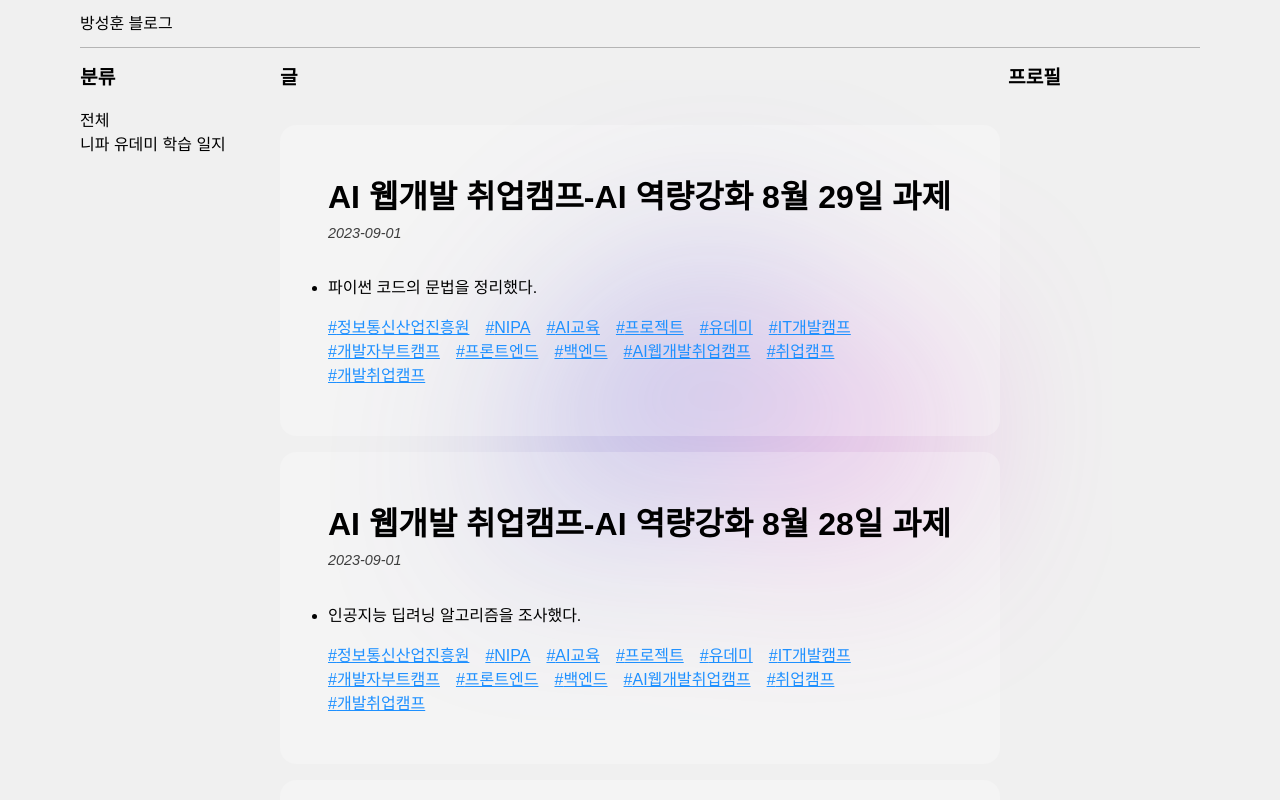
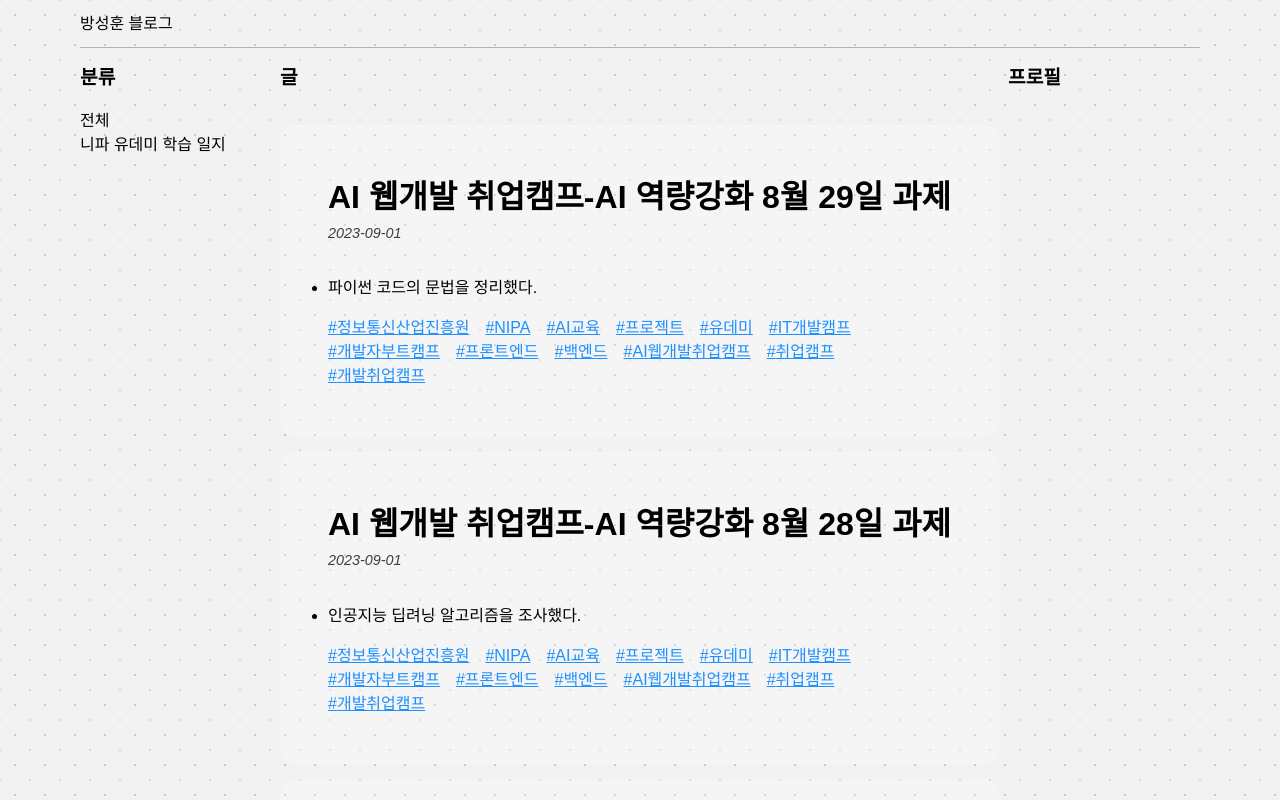
Before and after one commit to naruteride/blog, a Next.js app: page / in a window 1280 px wide. Shown: the top 800 px of the page. Built offline with nearby package versions, Linux system fonts and the light colour scheme.

Commit message:
Modify background style

```diff
--- a/src/app/globals.css
+++ b/src/app/globals.css
@@ -7,7 +7,7 @@
   --background-start-rgb: 214, 219, 220;
   --background-end-rgb: 255, 255, 255;
   --page-width: 1120px;
-  --background-color: #F0F0F0;
+  --background-color: #f2f2f2;
 }
 
 @media (prefers-color-scheme: dark) {
@@ -29,6 +29,9 @@ body {
   min-height: 100vh;
   margin: auto;
   background-color: var(--background-color);
+  background-image: radial-gradient(circle, #c9c9c9 5%, transparent 0), radial-gradient(circle, #d9d9d9 5%, transparent 0);
+  background-position: 0 0, 15px 15px;
+  background-size: 30px 30px;
   display: grid;
   grid-template: 3rem 1fr / 12rem 1fr 12rem;
   row-gap: 1rem;
--- a/src/app/layout.tsx
+++ b/src/app/layout.tsx
@@ -35,7 +35,7 @@ export default function RootLayout({
         {children}
         <Profile />
         <div id="background">
-          <Image src={BackgroundImage} width={559} height={456} alt='background image' />
+          {/* <Image src={BackgroundImage} width={559} height={456} alt='background image' /> */}
         </div>
 
         {/* <NavButtonScript /> */}
```
